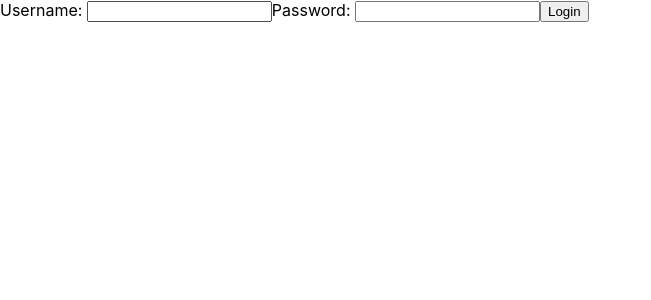
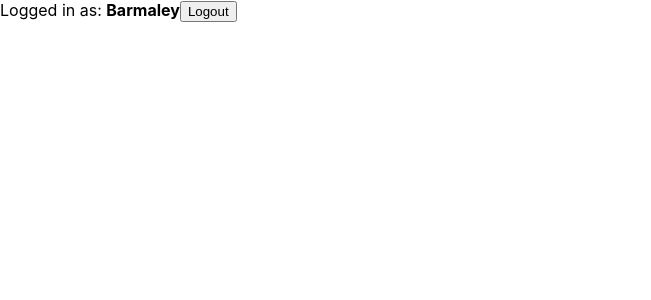
Before and after one commit to RailsReact/3-blog, a React (Create React App) app: page / in a window 1280 px wide. Shown: the top 300 px of the page, without its empty margins (0-651 px from the left). Built offline with nearby package versions, Linux system fonts and the light colour scheme.

Commit message:
add mock Logout

```diff
--- a/src/App.js
+++ b/src/App.js
@@ -1,6 +1,6 @@
 import React from 'react'
-import Login from './user/Login'
+import Logout from './user/Logout'
 
 export default function App (){
-  return <Login />
+  return <Logout user="Barmaley" />
 }
--- /dev/null
+++ b/src/user/Logout.js
@@ -0,0 +1,10 @@
+import React from 'react'
+
+export default function Logout ({user}){
+  return (
+    <form onSubmit={e => e.preventDefault()}>
+      Logged in as: <b>{user}</b>
+      <input type="submit" value="Logout" />
+    </form>
+  )
+}
```
